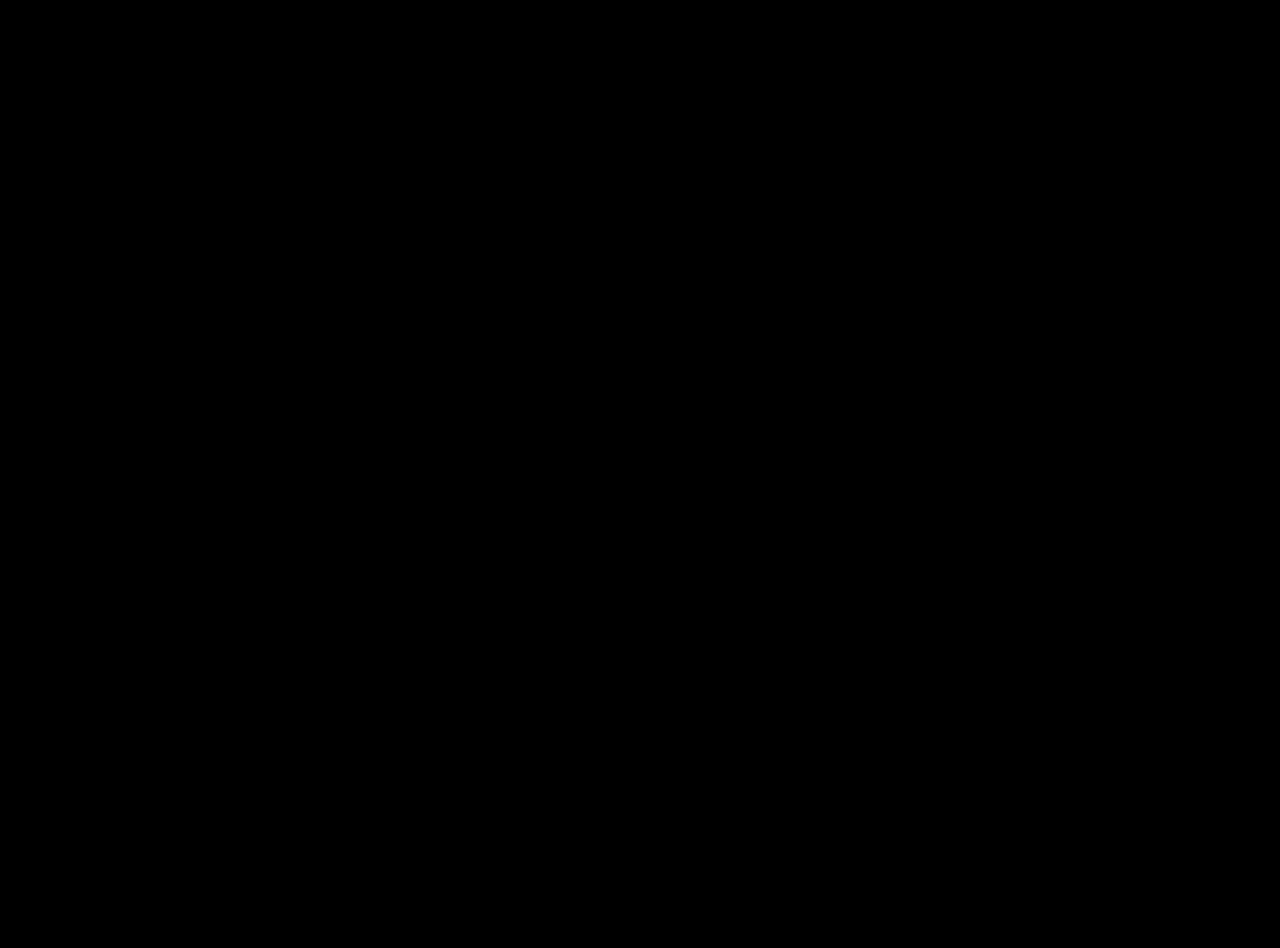
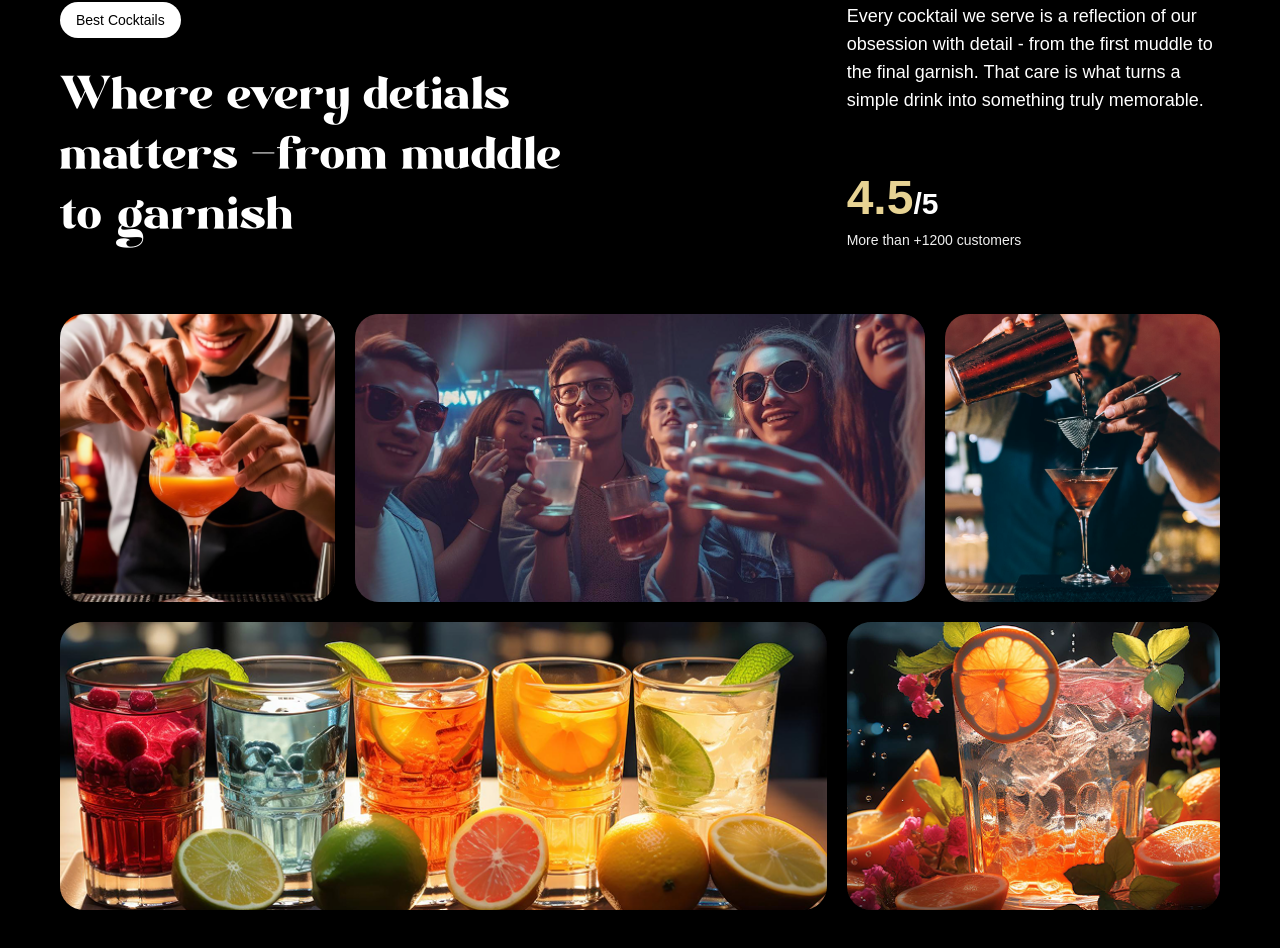
Before and after one commit to Nirupam-Pal/Gsap-landing-page, a React (Vite) app: page / in a window 1280 px wide. Shown: the part 1710-2658 px from the top of the page. Before the commit the page ends 1600 px from the top, so only its background shows below. Built offline with nearby package versions, Linux system fonts and the light colour scheme; a web font is replaced by a local one.

Commit message:
Completed about section

```diff
--- a/src/App.jsx
+++ b/src/App.jsx
@@ -4,6 +4,7 @@
 import Navbar from './components/Navbar'
 import Hero from './components/Hero'
 import Cocktails from './components/cocktails'
+import About from './components/About'
 
 gsap.registerPlugin(ScrollTrigger, SplitText)
 
@@ -13,6 +14,7 @@
       <Navbar/>
       <Hero/>
       <Cocktails/>
+      <About/>
     </main>
   )
 }
--- /dev/null
+++ b/src/components/About.jsx
@@ -0,0 +1,96 @@
+import { useGSAP } from "@gsap/react";
+import { SplitText } from "gsap/SplitText";
+import gsap from "gsap";
+
+const About = () => {
+
+    useGSAP(()=>{
+        const titleSplit = SplitText.create('#about h2', {
+            type: 'words'
+        })
+
+        const scrollTimeline = gsap.timeline({
+            scrollTrigger: {
+                trigger: '#about',
+                start: 'top center'
+            }
+        })
+
+        scrollTimeline
+        .from(titleSplit.words, {
+            opacity: 0,
+            duration: 1,
+            yPercent: 100,
+            ease: 'expo.out',
+            stagger: 0.02
+        })
+        .from('.top-grid div, .bottom-grid div', {
+            opacity: 0, duration: 1, ease: 'power1.inOut', stagger: 0.04,
+        }, '-=0.5')
+    })
+
+    return (
+        <div id="about" className="px-15">
+            <div className="mb-16 md:px-0 px-5">
+                <div className="content">
+                    <div className="md:col-span-8">
+                        <p className="badge">Best Cocktails</p>
+                        <h2>
+                            Where every detials matters <span className="text-white">-</span>
+                            from muddle to garnish
+                        </h2>
+                    </div>
+                    <div className="sub-content">
+                        <p>
+                            Every cocktail we serve is a reflection of our obsession with
+                            detail - from the first muddle to the final garnish. That care is
+                            what turns a simple drink into something truly memorable.
+                        </p>
+                        <div>
+                            <p className="md:text-3xl text-xl font-bold">
+                                <span>4.5</span>/5
+                            </p>
+                            <p className="text-sm text-white-100">
+                                More than +1200 customers
+                            </p>
+                        </div>
+                    </div>
+                </div>
+            </div>
+            <div className="top-grid">
+                <div className="md:col-span-3">
+                    <div className="noisy">
+                        <img src="/images/abt1.png" alt="grid-img-1" />
+                    </div>
+                </div>
+
+                <div className="md:col-span-6">
+                    <div className="noisy">
+                        <img src="/images/abt2.png" alt="grid-img-2" />
+                    </div>
+                </div>
+
+                <div className="md:col-span-3">
+                    <div className="noisy">
+                        <img src="/images/abt5.png" alt="grid-img-5" />
+                    </div>
+                </div>
+            </div>
+            <div className="bottom-grid">
+                <div className="md:col-span-8">
+                    <div className="noisy">
+                        <img src="/images/abt3.png" alt="grid-img-3" />
+                    </div>
+                </div>
+
+                <div className="md:col-span-4">
+                    <div className="noisy">
+                        <img src="/images/abt4.png" alt="grid-img-4" />
+                    </div>
+                </div>
+            </div>
+        </div>
+    );
+};
+
+export default About;
```
